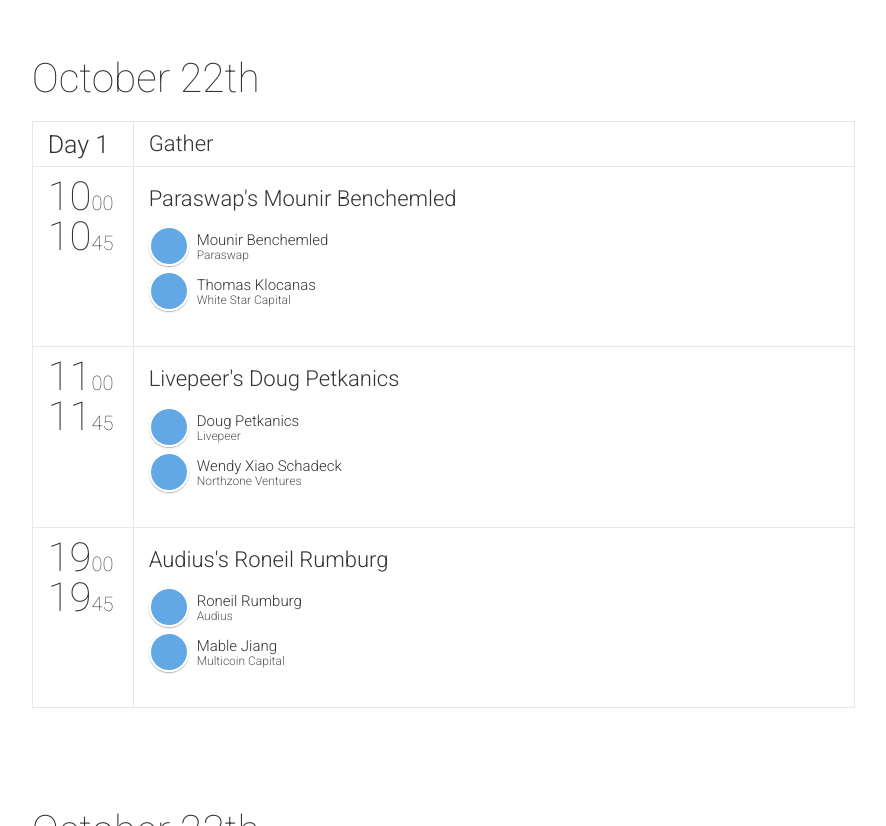
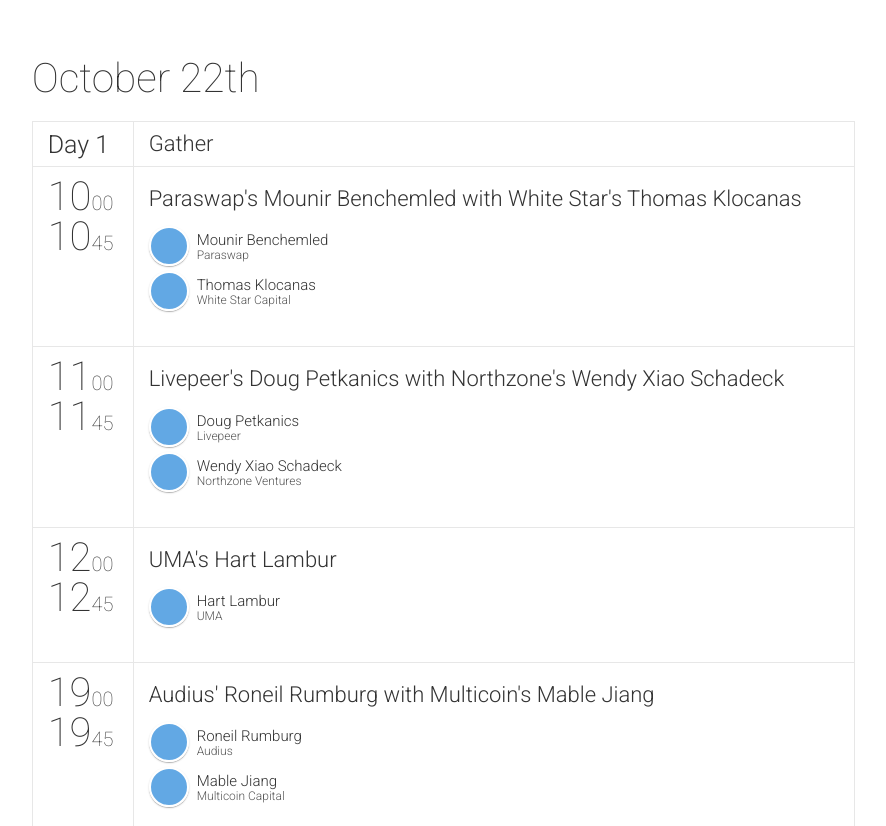
Before and after one commit to BlockchainAtColumbia/ledgerfest-2019, a Jekyll site: the page built from schedule.html, in a window 1280 px wide and 900 px high, scrolled down 337 px, cut to the strip 74-900 px from the top of the window. Shown: the whole strip, without its empty margins (90-976 px from the left). Built offline with Jekyll 4.4.1, drawn with Linux system fonts in a browser that asks for light colours; nearby versions of some CDN libraries; comment, search, counter and statistics services are not loaded.

Commit message:
added Hart and fixed formatting

```diff
--- a/_data/schedule.yml
+++ b/_data/schedule.yml
@@ -14,6 +14,12 @@
     	  startTime: "11:00",
     	  endTime: "11:45",
     	  sessionIds: [3]
+    }
+
+    - {
+    	  startTime: "12:00",
+    	  endTime: "12:45",
+    	  sessionIds: [6]
     }
 
 
--- a/_data/sessions.yml
+++ b/_data/sessions.yml
@@ -1,16 +1,16 @@
  -
   id: 1
-  title: "Paraswap's Mounir Benchemled"
+  title: "Paraswap's Mounir Benchemled with White Star's Thomas Klocanas"
   description: "White Star Capital's Thomas Klocanas interviews Mounir Benchemled, Founder of Paraswap"
   speakers: [1,6]
  -
   id: 2
-  title: "Audius's Roneil Rumburg"
+  title: "Audius' Roneil Rumburg with Multicoin's Mable Jiang"
   description: "Multicoin Capital's Mable Jiang interviews Roneil Rumburg, Co-Founder of Audius"
   speakers: [2,8]
  -
   id: 3
-  title: "Livepeer's Doug Petkanics"
+  title: "Livepeer's Doug Petkanics with Northzone's Wendy Xiao Schadeck"
   description: "Northzone Ventures' Wendy Xiao Schadeck interviews Doug Petkanics, Founder of Livepeer"
   speakers: [3,7]
  -
@@ -23,3 +23,8 @@
   title: "Mirror.xyz's Graeme Boy"
   description: "Graeme Boy, CTO of Mirror.xyz"
   speakers: [5]
+ -
+  id: 6
+  title: "UMA's Hart Lambur"
+  description: "Hart Lambur, Co-Founder/CEO of UMA"
+  speakers: [9]
```
Also changed, not shown: _data/speakers.yml (+11 -0 lines), 6 other files.
